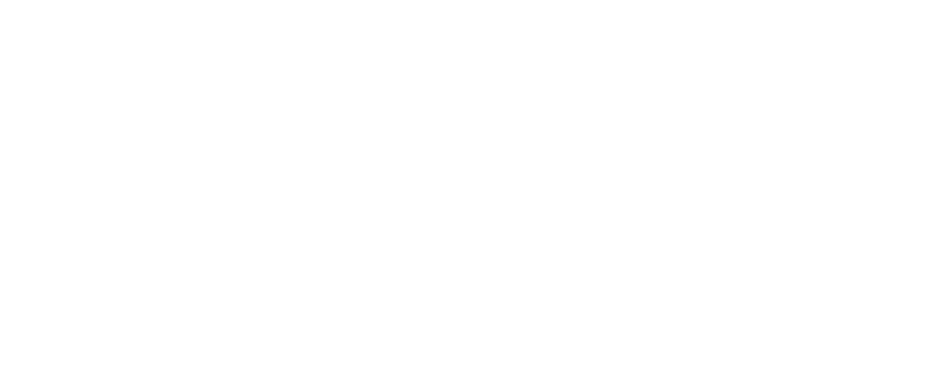
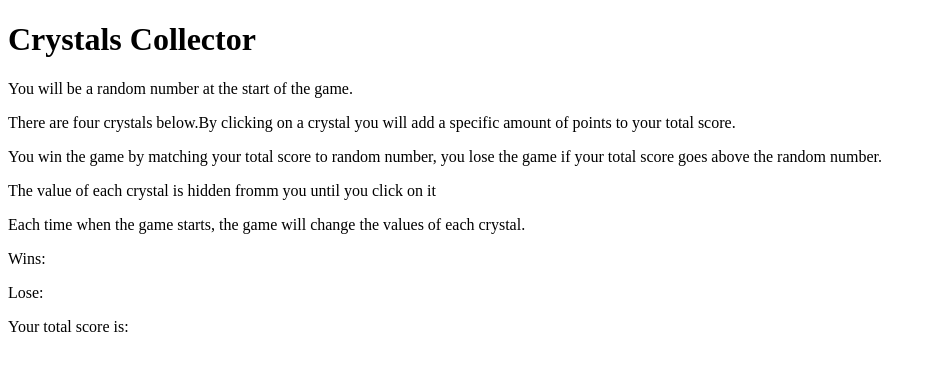
Before and after one commit to Focuscode77/Unit-4-Game, a plain HTML site: page index.html in a window 1280 px wide. Shown: the whole page, without its empty margins (0-931 px from the left). Drawn offline with Linux system fonts and the light colour scheme.

Commit message:
added basic html

```diff
--- a/index.html
+++ b/index.html
@@ -4,9 +4,42 @@
     <meta charset="UTF-8">
     <meta name="viewport" content="width=device-width, initial-scale=1.0">
     <meta http-equiv="X-UA-Compatible" content="ie=edge">
-    <title>Document</title>
+    <title>Crystals Collector</title>
 </head>
 <body>
+    <!--Create h1 tags-->
+    <container>
+    <h1>Crystals Collector</h1>
+    <!--Create paragrapths-->
+    <div class="partext">
+    <p>You will be a random number at the start of the game.</p>
+    <p>There are four crystals below.By clicking on a crystal you will add a
+        specific amount of points to your total score.
+    </p>
+    <p>You win the game by matching your total score to random
+        number, you lose the game if your total score goes above
+        the random number.
+    </p>
+    <p>The value of each crystal is hidden fromm you until you
+        click on it
+    </p>
+    <p>Each time when the game starts, the game will change the
+        values of each crystal.
+    </p>
+    </div>
+    <!--ID where number goes-->
+    <!--Win and Lose tags-->
+    <!-- Create buttons -->
+      <!--Create img-->
+      <!--Your tags-->
+      <p>Wins:</p>
+      <p>Lose:</p>
+      <!--ID where number goes-->
+      <p>Your total score is:
+      <div>
 
+      </div>
+      </p>
+</container>
 </body>
 </html>
--- a/javascript/game.js
+++ b/javascript/game.js
@@ -0,0 +1,5 @@
+// Create a on click event fo the numbers
+
+// Create a clear button on click event
+
+// If statements
```
Also changed, not shown: 1 other file.
